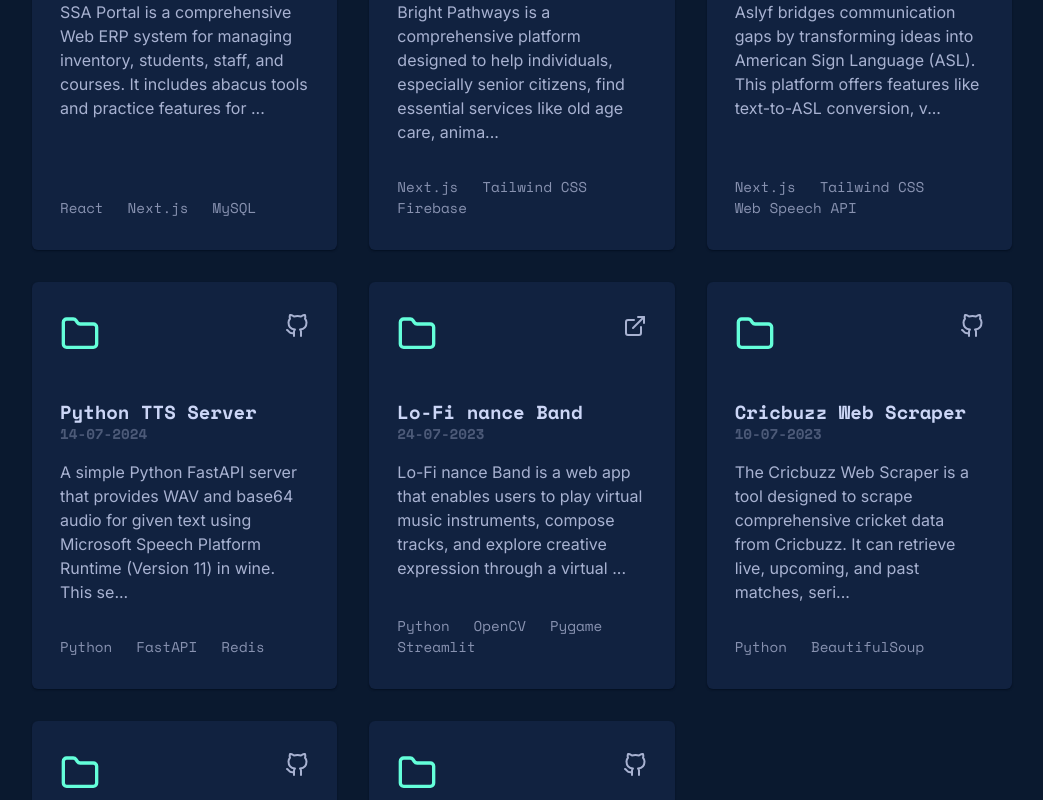
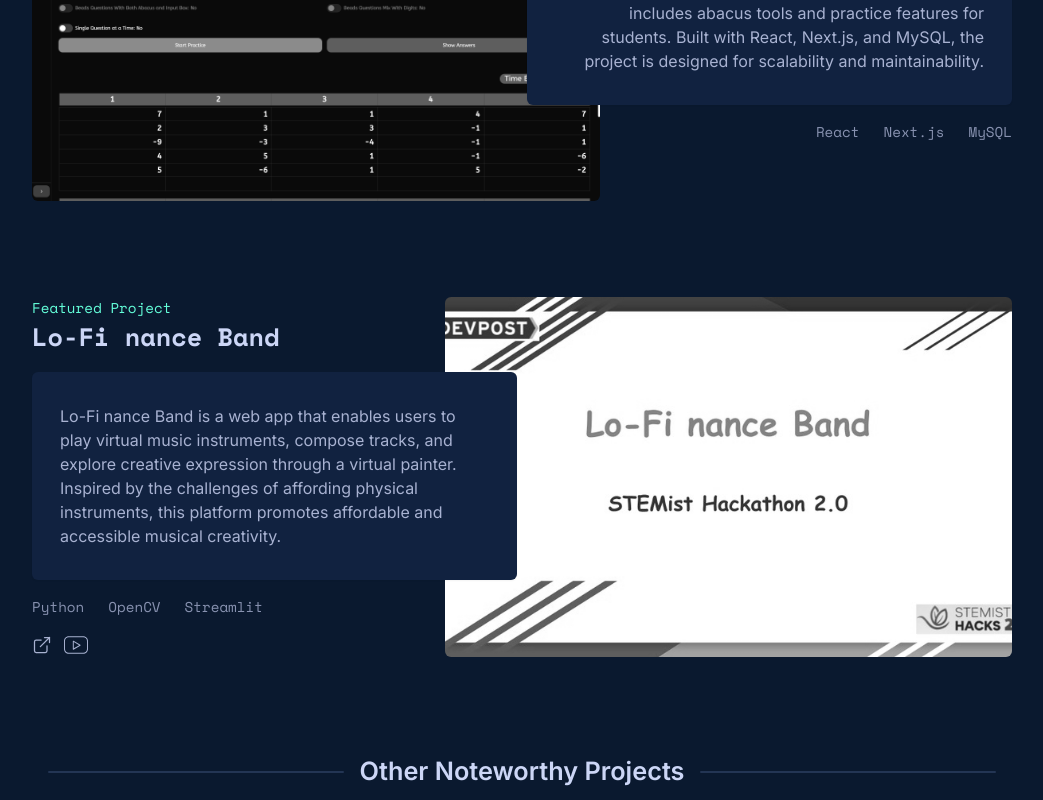
Before and after one commit to mukund1606/new-portfolio, a Next.js app: page / in a window 1280 px wide. Shown: the part 2320-3120 px from the top of the page, without its empty margins (118-1161 px from the left). Built offline with nearby package versions, Linux system fonts and the light colour scheme.

Commit message:
Featured Projects Created

```diff
--- /dev/null
+++ b/src/components/Logos/Youtube.tsx
@@ -0,0 +1,17 @@
+export default function YoutubeLogo(props: React.SVGProps<SVGSVGElement>) {
+  return (
+    <svg
+      xmlns="http://www.w3.org/2000/svg"
+      xmlnsXlink="http://www.w3.org/1999/xlink"
+      fill="currentColor"
+      version="1.1"
+      viewBox="0 0 49 49"
+      xmlSpace="preserve"
+      {...props}
+    >
+      <title>YouTube</title>
+      <path d="M39.256,6.5H9.744C4.371,6.5,0,10.885,0,16.274v16.451c0,5.39,4.371,9.774,9.744,9.774h29.512    c5.373,0,9.744-4.385,9.744-9.774V16.274C49,10.885,44.629,6.5,39.256,6.5z M47,32.726c0,4.287-3.474,7.774-7.744,7.774H9.744    C5.474,40.5,2,37.012,2,32.726V16.274C2,11.988,5.474,8.5,9.744,8.5h29.512c4.27,0,7.744,3.488,7.744,7.774V32.726z" />
+      <path d="M33.36,24.138l-13.855-8.115c-0.308-0.18-0.691-0.183-1.002-0.005S18,16.527,18,16.886v16.229    c0,0.358,0.192,0.69,0.502,0.868c0.154,0.088,0.326,0.132,0.498,0.132c0.175,0,0.349-0.046,0.505-0.137l13.855-8.113    c0.306-0.179,0.495-0.508,0.495-0.863S33.667,24.317,33.36,24.138z M20,31.37V18.63l10.876,6.371L20,31.37z" />
+    </svg>
+  );
+}
--- a/src/components/ProjectsSection.tsx
+++ b/src/components/ProjectsSection.tsx
@@ -3,7 +3,10 @@ import { motion } from "framer-motion";
 import { ExternalLink, Folder } from "lucide-react";
 
 import { type ProjectDataType, projectsData } from "@/data/projectsData";
+import { cn } from "@/lib/utils";
+import Image from "next/image";
 import GithubLogo from "./Logos/Github";
+import YoutubeLogo from "./Logos/Youtube";
 
 export default function ProjectsSection() {
   const initialDelay = 0.25;
@@ -17,7 +20,7 @@ export default function ProjectsSection() {
       className="mx-auto flex min-h-[75vh] w-full max-w-[1000px] justify-center py-16 pt-20"
       id="projects"
     >
-      <div className="my-auto flex w-full flex-col gap-6">
+      <div className="my-auto flex w-full flex-col gap-12">
         <motion.div
           className="flex items-center gap-2"
           initial={{ opacity: 0, y: 40 }}
@@ -33,9 +36,32 @@ export default function ProjectsSection() {
           </div>
           <span className="mx-1 h-[2px] w-full rounded-md bg-lightest-navy sm:mx-4" />
         </motion.div>
-        <div className="flex flex-col gap-8 text-center">
-          {/* <div className="grid grid-cols-[repeat(auto-fill,minmax(250px,1fr))] gap-8 lg:grid-cols-[repeat(auto-fill,minmax(300px,1fr))]">
+        <div className="mb-4 grid gap-12 md:mb-12 md:gap-24">
           {feturedProjects.map((project, index) => (
+            <motion.div
+              key={`${project.title}-${index}`}
+              className="flex flex-col"
+              initial={{ opacity: 0, y: 20 }}
+              whileInView={{ opacity: 1, y: 0 }}
+              transition={{
+                duration: 0.5,
+                delay: initialDelay + nextDelay * (index + 1),
+              }}
+              viewport={{ once: true }}
+            >
+              <FeaturedProjectCard data={project} isReverse={index % 2 === 1} />
+            </motion.div>
+          ))}
+        </div>
+        <div className="flex items-center">
+          <span className="mx-1 h-[2px] w-full rounded-md bg-lightest-navy sm:mx-4" />
+          <span className="min-w-fit text-lg font-semibold text-lightest-slate">
+            Other Noteworthy Projects
+          </span>
+          <span className="mx-1 h-[2px] w-full rounded-md bg-lightest-navy sm:mx-4" />
+        </div>
+        <div className="grid grid-cols-[repeat(auto-fill,minmax(250px,1fr))] gap-8 lg:grid-cols-[repeat(auto-fill,minmax(300px,1fr))]">
+          {nonFeaturedProjects.map((project, index) => (
             <motion.div
               key={`${project.title}-${index}`}
               className="flex flex-col"
@@ -50,35 +76,113 @@ export default function ProjectsSection() {
               <ProjectCard data={project} />
             </motion.div>
           ))}
-          </div> */}
-          <div className="grid grid-cols-[repeat(auto-fill,minmax(250px,1fr))] gap-8 lg:grid-cols-[repeat(auto-fill,minmax(300px,1fr))]">
-            {[...feturedProjects, ...nonFeaturedProjects].map(
-              (project, index) => (
-                <motion.div
-                  key={`${project.title}-${index}`}
-                  className="flex flex-col"
-                  initial={{ opacity: 0, y: 20 }}
-                  whileInView={{ opacity: 1, y: 0 }}
-                  transition={{
-                    duration: 0.5,
-                    delay: initialDelay + nextDelay * (index + 1),
-                  }}
-                  viewport={{ once: true }}
-                >
-                  <ProjectCard data={project} />
-                </motion.div>
-              ),
-            )}
-          </div>
         </div>
       </div>
     </section>
   );
 }
 
-// function FeaturedProjectCard(data: ProjectDataType & { isReverse: boolean }) {
-//   return <></>;
-// }
+function FeaturedProjectCard({
+  data,
+  isReverse,
+}: {
+  data: ProjectDataType;
+  isReverse: boolean;
+}) {
+  return (
+    <div
+      className={cn(
+        "grid grid-cols-[repeat(12,1fr)] gap-2.5 text-left md:text-right",
+        isReverse && "md:text-left",
+      )}
+    >
+      {/* Video and Images */}
+      <div
+        className={cn(
+          "group relative row-start-1 -row-end-1 flex h-full w-full flex-col rounded-md transition-all duration-300",
+          isReverse
+            ? "col-start-1 -col-end-1 md:col-start-6"
+            : "col-start-1 -col-end-1 md:col-end-8",
+        )}
+      >
+        <div className="flex h-full w-full hover:grayscale-0 md:grayscale">
+          {data.images.map((image, index) => (
+            <Image
+              key={index}
+              src={image}
+              alt={data.title}
+              className="aspect-[16/10] h-full w-full rounded-md object-cover brightness-[.25] transition-all duration-300 hover:grayscale-0 md:brightness-100 md:grayscale"
+              width={600}
+              height={375}
+            />
+          ))}
+        </div>
+      </div>
+      {/* Content */}
+      <div
+        className={cn(
+          "group relative row-start-1 -row-end-1 flex flex-col gap-4 rounded-md bg-light-navy/80 px-10 py-8 pt-10 md:bg-transparent md:p-0",
+          isReverse
+            ? "col-start-1 -col-end-1 md:col-end-9 lg:col-end-7"
+            : "col-start-1 -col-end-1 md:col-start-5 lg:col-start-7",
+        )}
+      >
+        <header>
+          <p className="font-mono text-sm font-medium text-green">
+            Featured Project
+          </p>
+          <h2 className="font-mono text-lg font-bold text-lightest-slate transition-all duration-300 group-hover:text-green">
+            {data.title}
+          </h2>
+        </header>
+        <div className="rounded-md text-light-slate shadow-navy-shadow transition-all duration-500 md:bg-light-navy md:px-7 md:py-8 md:shadow-sm md:hover:shadow-lg">
+          <p className={cn("ml-auto", isReverse && "ml-0 mr-auto")}>
+            {data.description}
+          </p>
+        </div>
+        <footer
+          className={cn(
+            "flex flex-col gap-4 md:ml-auto",
+            isReverse && "mr-auto md:ml-0",
+          )}
+        >
+          <ul className="flex flex-wrap gap-x-6 font-mono text-sm text-slate">
+            {data.techStack.map((tech, index) => (
+              <li key={`${data.title}-tech-${index}`}>{tech}</li>
+            ))}
+          </ul>
+          <ul className="flex items-end gap-x-3 font-mono text-sm text-slate">
+            <li>
+              {data.link &&
+                (data.link.includes("github") ? (
+                  <a href={data.link} target="_blank" rel="noreferrer">
+                    <GithubLogo
+                      className="h-5 w-5 text-light-slate transition-all duration-300 hover:text-green"
+                      strokeWidth={1.5}
+                    />
+                  </a>
+                ) : (
+                  <a href={data.link} target="_blank" rel="noreferrer">
+                    <ExternalLink
+                      className="h-6 w-5 text-light-slate transition-all duration-300 hover:text-green"
+                      strokeWidth={1.5}
+                    />
+                  </a>
+                ))}
+            </li>
+            {data.youtubeVideo && (
+              <li>
+                <a href={data.youtubeVideo} target="_blank" rel="noreferrer">
+                  <YoutubeLogo className="h-6 text-light-slate transition-all duration-300 hover:text-green" />
+                </a>
+              </li>
+            )}
+          </ul>
+        </footer>
+      </div>
+    </div>
+  );
+}
 
 function ProjectCard({ data }: { data: ProjectDataType }) {
   return (
@@ -106,7 +210,7 @@ function ProjectCard({ data }: { data: ProjectDataType }) {
           </p>
         </div>
         <div className="group/desc">
-          <p className="text-light-slate">
+          <p className="text-sm text-light-slate">
             {data.description.length > 150
               ? data.description.slice(0, 150) + "..."
               : data.description}
@@ -114,7 +218,7 @@ function ProjectCard({ data }: { data: ProjectDataType }) {
           {/* Description Card */}
           {data.description.length > 150 && (
             <div className="absolute left-0 right-0 top-0 min-h-full origin-top scale-y-0 rounded-md bg-light-navy px-7 py-8 text-left shadow-sm shadow-navy-shadow transition-all duration-500 group-hover/desc:scale-y-100">
-              <p className="text-light-slate">{data.description}</p>
+              <p className="text-sm text-light-slate">{data.description}</p>
             </div>
           )}
         </div>
--- a/src/data/projectsData.ts
+++ b/src/data/projectsData.ts
@@ -4,34 +4,21 @@ export const projectsData: ProjectDataType[] = [
     description:
       "SSA Portal is a comprehensive Web ERP system for managing inventory, students, staff, and courses. It includes abacus tools and practice features for students. Built with React, Next.js, and MySQL, the project is designed for scalability and maintainability.",
     date: "07-03-2024 - Present",
-    images: [
-      "/projects/ssa-1.png",
-      "/projects/ssa-2.png",
-      "/projects/ssa-3.png",
-      "/projects/ssa-4.png",
-    ],
+    images: ["/projects/ssa-2.png"],
     isFeatured: true,
     techStack: ["React", "Next.js", "MySQL"],
   },
   {
-    title: "Bright Pathways",
+    title: "Lo-Fi nance Band",
     description:
-      "Bright Pathways is a comprehensive platform designed to help individuals, especially senior citizens, find essential services like old age care, animal shelters, and adoption centers. The project features a responsive website built with Next.js and Tailwind CSS and a mobile app developed in Kotlin, both supported by Firebase and 'GodSpeed' for robust backend services.",
-    date: "29-10-2023",
-    link: "https://github.com/mukund1606/bright-pathways",
-    images: ["/projects/bright-pathways.png"],
+      "Lo-Fi nance Band is a web app that enables users to play virtual music instruments, compose tracks, and explore creative expression through a virtual painter. Inspired by the challenges of affording physical instruments, this platform promotes affordable and accessible musical creativity.",
+    date: "24-07-2023",
+    link: "https://devpost.com/software/lo-fi-nance-band",
+    images: ["/projects/lo-fi-nance-band.jpg"],
     isFeatured: true,
-    techStack: ["Next.js", "Tailwind CSS", "Firebase"],
-  },
-  {
-    title: "ASLYF",
-    description:
-      "Aslyf bridges communication gaps by transforming ideas into American Sign Language (ASL). This platform offers features like text-to-ASL conversion, video-to-text transcription, and text-to-audio conversion, empowering users to learn and communicate using ASL. Future updates will include ASL-to-text conversion for real-time translation. Join us in fostering inclusivity and breaking communication barriers.",
-    date: "14-08-2023",
-    link: "https://github.com/mukund1606/aslyf-project",
-    images: ["/projects/aslyf.png"],
-    isFeatured: true,
-    techStack: ["Next.js", "Tailwind CSS", "Web Speech API"],
+    techStack: ["Python", "OpenCV", "Streamlit"],
+    youtubeVideo:
+      "https://www.youtube.com/embed/CFP9hNUwwUE?si=Qyou1gTa811KFZOZ",
   },
   {
     title: "Python TTS Server",
@@ -44,14 +31,24 @@ export const projectsData: ProjectDataType[] = [
     techStack: ["Python", "FastAPI", "Redis"],
   },
   {
-    title: "Lo-Fi nance Band",
+    title: "Bright Pathways",
     description:
-      "Lo-Fi nance Band is a web app that enables users to play virtual music instruments, compose tracks, and explore creative expression through a virtual painter. Inspired by the challenges of affording physical instruments, this platform promotes affordable and accessible musical creativity. Built with OpenCV, Python, Pygame, Streamlit, HTML5, CSS3, and JavaScript, it offers a seamless, user-friendly experience.",
-    date: "24-07-2023",
-    link: "https://devpost.com/software/lo-fi-nance-band",
-    images: [],
+      "Bright Pathways is a comprehensive platform designed to help individuals, especially senior citizens, find essential services like old age care, animal shelters, and adoption centers. The project features a responsive website built with Next.js and Tailwind CSS and a mobile app developed in Kotlin, both supported by Firebase and 'GodSpeed' for robust backend services.",
+    date: "29-10-2023",
+    link: "https://github.com/mukund1606/bright-pathways",
+    images: ["/projects/bright-pathways.png"],
     isFeatured: false,
-    techStack: ["Python", "OpenCV", "Pygame", "Streamlit"],
+    techStack: ["Next.js", "Tailwind CSS", "Firebase"],
+  },
+  {
+    title: "ASLYF",
+    description:
+      "Aslyf bridges communication gaps by transforming ideas into American Sign Language (ASL). This platform offers features like text-to-ASL conversion, video-to-text transcription, and text-to-audio conversion, empowering users to learn and communicate using ASL. Future updates will include ASL-to-text conversion for real-time translation. Join us in fostering inclusivity and breaking communication barriers.",
+    date: "14-08-2023",
+    link: "https://github.com/mukund1606/aslyf-project",
+    images: ["/projects/aslyf.png"],
+    isFeatured: false,
+    techStack: ["Next.js", "Tailwind CSS", "Web Speech API"],
   },
   {
     title: "Cricbuzz Web Scraper",
@@ -91,6 +88,7 @@ export type ProjectDataType = {
   date: string;
   link?: string;
   images: string[];
+  youtubeVideo?: string;
   isFeatured: boolean;
   techStack: string[];
 };
```
Also changed, not shown: public/projects/lo-fi-nance-band.jpg (added). Lines whose indentation alone changed are shown as unchanged.
